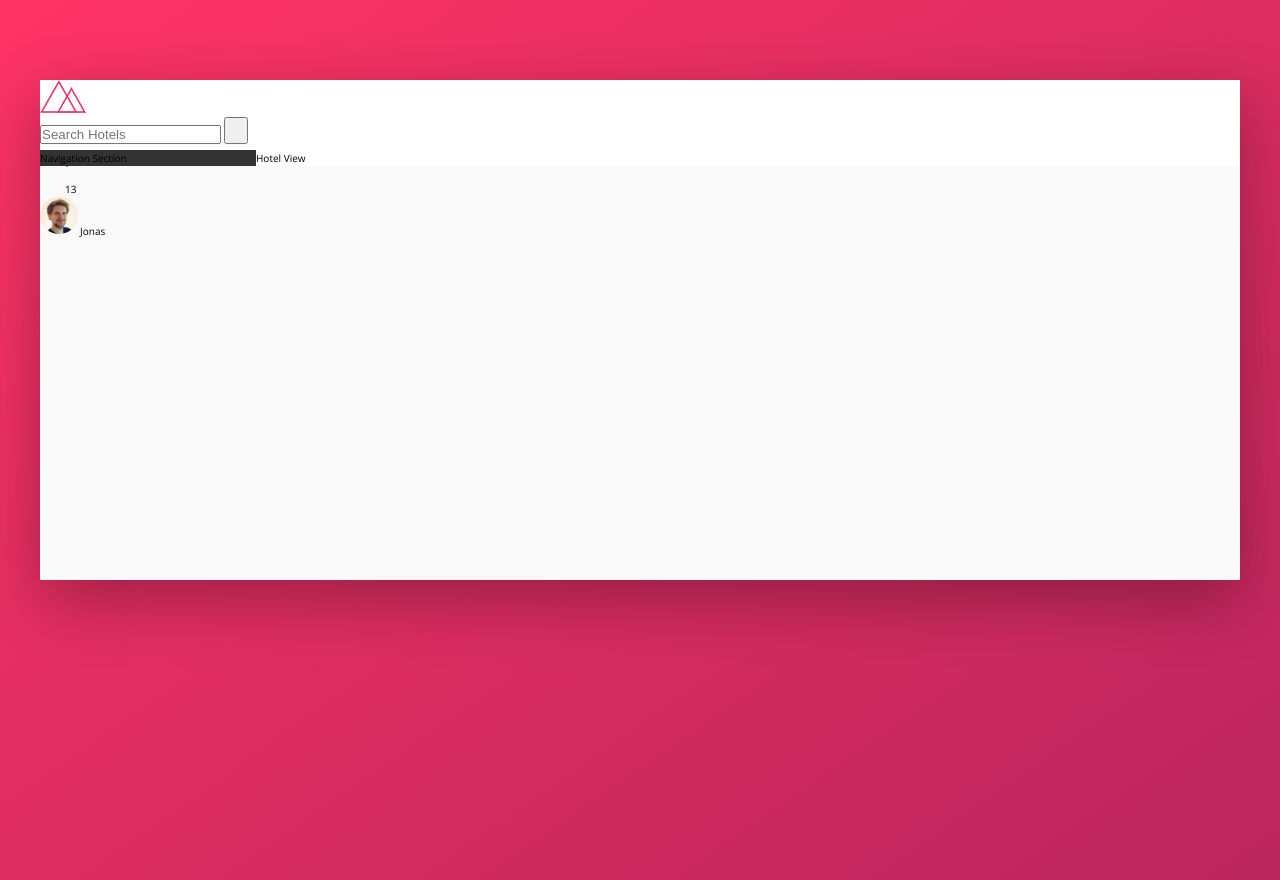
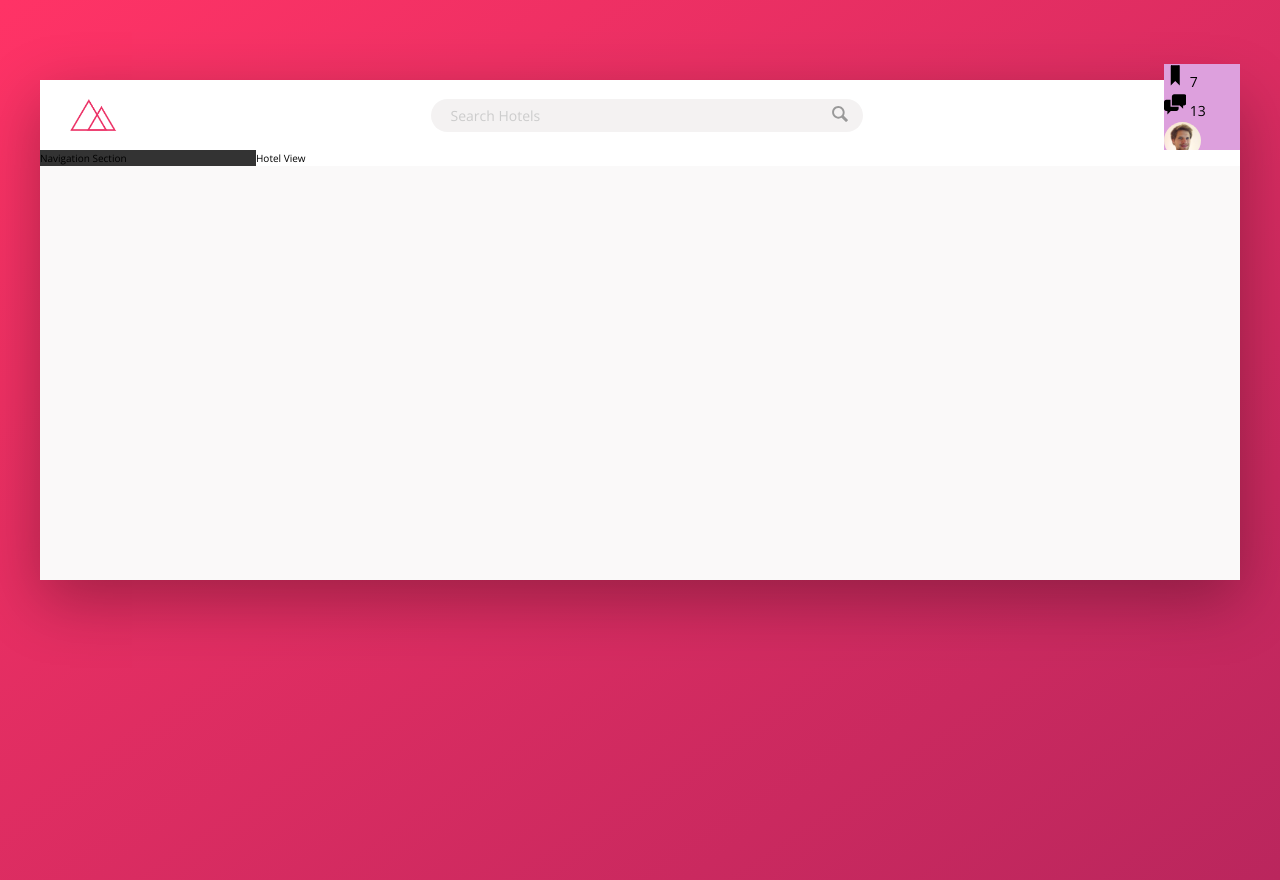
Before and after one commit to bradripple/Trillo, a plain HTML site: page starter/index.html in a window 1280 px wide. Drawn offline with nearby package versions, Linux system fonts and the light colour scheme.

Commit message:
set up Search bar using flexbox

```diff
--- a/starter/css/style.css
+++ b/starter/css/style.css
@@ -59,9 +59,13 @@ body {
   min-height: 50rem; }
 
 .header {
+  font-size: 1.4rem;
   height: 7rem;
   background-color: #fff;
-  border-bottom: var(--color-grey-light-2); }
+  border-bottom: var(--color-grey-light-2);
+  display: flex;
+  justify-content: space-between;
+  align-items: center; }
 
 .content {
   display: flex; }
@@ -75,16 +79,51 @@ body {
   flex: 1; }
 
 .logo {
-  height: 3.25rem; }
+  height: 3.25rem;
+  margin-left: 3rem; }
 
+.search {
+  flex: 0 0 40%;
+  display: flex;
+  align-items: center;
+  justify-content: center; }
+  .search__input {
+    font-family: inherit;
+    font-size: inherit;
+    color: inherit;
+    background-color: var(--color-grey-light-2);
+    border: none;
+    padding: .7rem 2rem;
+    border-radius: 100px;
+    width: 90%;
+    transition: all .2s;
+    margin-right: -3.25rem; }
+    .search__input:focus {
+      outline: none;
+      width: 100%;
+      background-color: var(--color-grey-light-3); }
+    .search__input::-webkit-input-placeholder {
+      font-weight: 100;
+      color: var(--color-grey-light-4); }
+  .search__input:focus + .search__button {
+    background-color: var(--color-grey-light-3); }
+  .search__button {
+    border: none;
+    background-color: var(--color-grey-light-2); }
+    .search__button:focus {
+      outline: none; }
+    .search__button:active {
+      transform: translateY(2px); }
   .search__icon {
     height: 2rem;
-  width: 2rem; }
+    width: 2rem;
+    fill: var(--color--grey-dark-3); }
 
+.user-nav {
+  background-color: plum; }
   .user-nav__icon {
     height: 2.25rem;
     width: 2.25rem; }
-
   .user-nav__user-photo {
     height: 3.75rem;
     width: 3.75rem;
--- a/starter/sass/_components.scss
+++ b/starter/sass/_components.scss
@@ -2,28 +2,70 @@
 // LOGO
 .logo {
     height: 3.25rem;
+    margin-left: 3rem;
 }
 
 //////////////////////////////////////
 // SEARCH
 .search {
+    flex: 0 0 40%;
+
+    display: flex;
+    align-items: center;
+    justify-content: center;
+
     &__input {
+        font-family: inherit;
+        font-size: inherit;
+        color: inherit;
+        background-color: var(--color-grey-light-2);
+        border: none;
+        padding: .7rem 2rem;
+        border-radius: 100px;
+        width: 90%;
+        transition: all .2s;
+        margin-right: -3.25rem;
 
+        &:focus {
+            outline: none;
+            width: 100%;
+            background-color: var(--color-grey-light-3);
+        }
+
+        &::-webkit-input-placeholder {
+            font-weight: 100;
+            color: var(--color-grey-light-4);
+        }
+    }
+
+    &__input:focus + &__button {
+        background-color: var(--color-grey-light-3);
     }
 
     &__button {
+        border: none;
+        background-color: var(--color-grey-light-2);
 
+        &:focus {
+            outline: none;
+        }
+
+        &:active {
+            transform: translateY(2px);
+        }
     }
 
     &__icon {
         height: 2rem;
         width: 2rem;
+        fill: var(--color--grey-dark-3);
     }
 }
 
 //////////////////////////////////////
 // USER NAVIGATION
 .user-nav {
+    background-color: plum;
     &__icon-box {
 
     }
@@ -33,7 +75,7 @@
         width: 2.25rem;
     }
 
-    &__nofitication {
+    &__notification {
 
     }
 
--- a/starter/sass/_layout.scss
+++ b/starter/sass/_layout.scss
@@ -8,9 +8,14 @@
 }
 
 .header {
+    font-size: 1.4rem;
     height: 7rem;
     background-color: #fff;
     border-bottom: var(--color-grey-light-2);
+
+    display: flex;
+    justify-content: space-between;
+    align-items: center;
 }
 
 .content {
```
Also changed, not shown: starter/img/sprite.svg (renamed from starter/img/symbol-defs.svg). Lines whose indentation alone changed are shown as unchanged.
